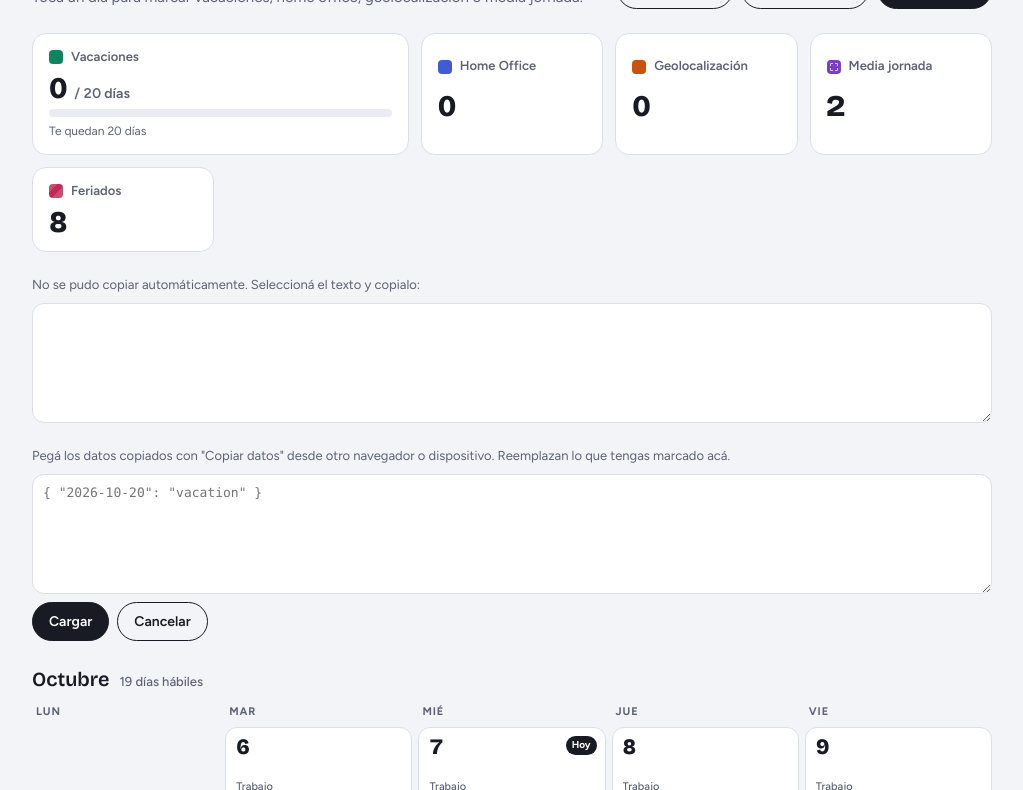
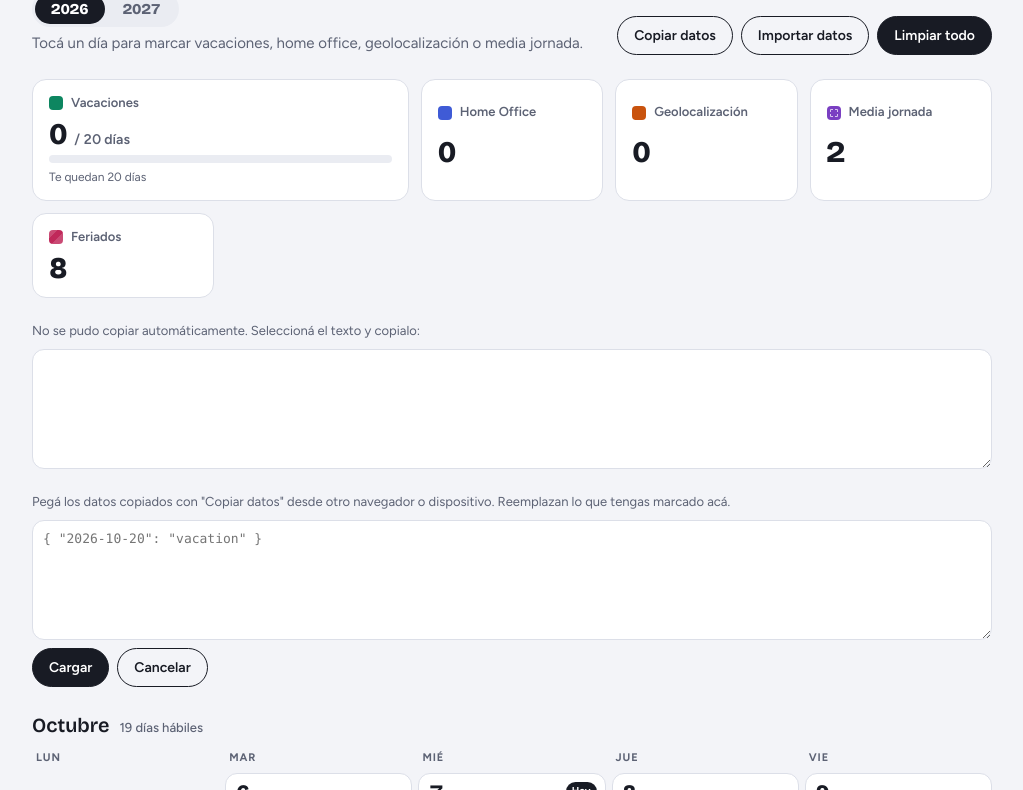
Before and after one commit to repo-hernan-tranquillo/calendar-vacaciones, a plain HTML site: page index.html in a window 1280 px wide. Shown: the part 101-891 px from the top of the page, without its empty margins (128-1151 px from the left). Drawn offline with nearby package versions, Linux system fonts and the light colour scheme.

Commit message:
Agregar 2027 con selector de año
Cada año tiene sus meses, su resumen y su tope de vacaciones (20 en 2026, 30 en 2027). Feriados nacionales 2027 con trasladables ya movidos, Día del Municipal y media jornada el 24 y 31/12.

Co-Authored-By: Claude Opus 5.5 <noreply@anthropic.com>

```diff
--- a/index.html
+++ b/index.html
@@ -3,7 +3,7 @@
 <head>
 <meta charset="utf-8">
 <meta name="viewport" content="width=device-width, initial-scale=1, viewport-fit=cover">
-<title>Calendario Laboral 2026</title>
+<title>Calendario Laboral</title>
 <meta name="description" content="Organizador de vacaciones, home office y feriados.">
 <meta name="theme-color" content="#f3f4f8" media="(prefers-color-scheme: light)">
 <meta name="theme-color" content="#101219" media="(prefers-color-scheme: dark)">
@@ -100,6 +100,29 @@
     text-wrap: balance;
   }
   .sub { margin: 6px 0 0; color: var(--muted); }
+  .years {
+    display: inline-flex;
+    gap: 2px;
+    margin-top: 10px;
+    padding: 3px;
+    border-radius: 999px;
+    background: var(--surface-2);
+  }
+  .year-btn {
+    appearance: none;
+    font: 700 15px var(--font-display);
+    font-variant-numeric: tabular-nums;
+    padding: 6px 16px;
+    border: 0;
+    border-radius: 999px;
+    background: transparent;
+    color: var(--muted);
+    cursor: pointer;
+    transition: background-color .15s ease, color .15s ease;
+  }
+  .year-btn:hover { color: var(--fg); }
+  .year-btn[aria-pressed="true"] { background: var(--ink-btn); color: var(--on-ink); }
+  .year-btn:focus-visible { outline: 3px solid var(--ring); outline-offset: 2px; }
   .actions { display: flex; gap: 8px; flex-wrap: wrap; }
   .btn {
     font: 600 14px var(--font-body);
@@ -318,7 +341,11 @@
 <div class="wrap">
   <header>
     <div>
-      <h1>Calendario Laboral 2026</h1>
+      <h1>Calendario Laboral</h1>
+      <div class="years" role="group" aria-label="Año">
+        <button class="year-btn" type="button" data-year="2026" aria-pressed="false">2026</button>
+        <button class="year-btn" type="button" data-year="2027" aria-pressed="false">2027</button>
+      </div>
       <p class="sub">Tocá un día para marcar vacaciones, home office, geolocalización o media jornada.</p>
     </div>
     <div class="actions">
@@ -331,7 +358,7 @@
   <section class="summary" aria-label="Resumen">
     <div class="stat vac" id="vacStat">
       <div class="stat-head"><span class="swatch" style="--c: var(--vac)"></span>Vacaciones</div>
-      <div class="stat-value"><span id="vacCount">0</span> <small>/ 20 días</small></div>
+      <div class="stat-value"><span id="vacCount">0</span> <small id="vacMax">/ 20 días</small></div>
       <div class="bar"><i id="vacBar"></i></div>
       <div class="stat-note" id="vacNote">Te quedan 20 días</div>
     </div>
@@ -376,7 +403,13 @@
 
 <script>
   const STORAGE_KEY = 'calendarData';
-  const MAX_VACATION = 20;
+  const YEAR_KEY = 'calendarYear';
+  // Cada año arranca en `from` (mes 0–11, día) y tiene su propio tope de vacaciones.
+  const YEARS = {
+    2026: { from: [9, 6], maxVacation: 20 },
+    2027: { from: [0, 1], maxVacation: 30 }
+  };
+  // Solo días hábiles. Los trasladables 2027 ya están movidos según la Ley 27.399; faltan los puentes turísticos 2027 (los fija un decreto).
   const HOLIDAYS = {
     '2026-10-12': 'Día de la Raza',
     '2026-11-09': 'Visita del Papa',
@@ -385,7 +418,20 @@
     '2026-11-23': 'Soberanía Nacional',
     '2026-12-07': 'Feriado puente',
     '2026-12-08': 'Inmaculada Concepción',
-    '2026-12-25': 'Navidad'
+    '2026-12-25': 'Navidad',
+    '2027-01-01': 'Año Nuevo',
+    '2027-02-08': 'Carnaval',
+    '2027-02-09': 'Carnaval',
+    '2027-03-24': 'Día de la Memoria',
+    '2027-03-26': 'Viernes Santo',
+    '2027-04-02': 'Malvinas',
+    '2027-05-25': 'Revolución de Mayo',
+    '2027-06-21': 'Güemes',
+    '2027-07-09': 'Independencia',
+    '2027-08-16': 'San Martín',
+    '2027-10-11': 'Diversidad Cultural',
+    '2027-11-11': 'Día del Municipal',
+    '2027-12-08': 'Inmaculada Concepción'
   };
   const TYPES = {
     work: 'Trabajo',
@@ -397,17 +443,30 @@
   const TYPE_COLOR = { work: 'var(--surface-2)', vacation: 'var(--vac)', homeoffice: 'var(--ho)', geoloc: 'var(--geo)', halfday: 'var(--half)' };
   const DEFAULTS = {
     '2026-12-24': 'halfday',
-    '2026-12-31': 'halfday'
+    '2026-12-31': 'halfday',
+    '2027-12-24': 'halfday',
+    '2027-12-31': 'halfday'
   };
-  const MONTHS = [
-    { year: 2026, month: 9, from: 6, name: 'Octubre' },
-    { year: 2026, month: 10, from: 1, name: 'Noviembre' },
-    { year: 2026, month: 11, from: 1, name: 'Diciembre' }
-  ];
+  const MONTH_NAMES = ['Enero', 'Febrero', 'Marzo', 'Abril', 'Mayo', 'Junio', 'Julio', 'Agosto', 'Septiembre', 'Octubre', 'Noviembre', 'Diciembre'];
   const DOW = ['Lun', 'Mar', 'Mié', 'Jue', 'Vie'];
 
   let data = readStore();
+  let year = readYear();
   let lastChanged = null;
+
+  function readYear() {
+    let saved = null;
+    try { saved = Number(localStorage.getItem(YEAR_KEY)); } catch (e) {}
+    if (YEARS[saved]) return saved;
+    const now = new Date().getFullYear();
+    return YEARS[now] ? now : Number(Object.keys(YEARS)[0]);
+  }
+  function monthsOf(y) {
+    const [m0, d0] = YEARS[y].from;
+    const list = [];
+    for (let m = m0; m < 12; m++) list.push({ year: y, month: m, from: m === m0 ? d0 : 1, name: MONTH_NAMES[m] });
+    return list;
+  }
 
   function readStore() {
     try {
@@ -433,7 +492,7 @@
   }
   function count(type) {
     const keys = new Set([...Object.keys(data), ...Object.keys(DEFAULTS)]);
-    return [...keys].filter(k => stateOf(k) === type).length;
+    return [...keys].filter(k => k.startsWith(year + '-') && stateOf(k) === type).length;
   }
 
   function render() {
@@ -441,8 +500,12 @@
     root.innerHTML = '';
     const today = todayKey();
     let holidayCount = 0;
+    const maxVacation = YEARS[year].maxVacation;
 
-    MONTHS.forEach(({ year, month, from, name }) => {
+    document.title = `Calendario Laboral ${year}`;
+    document.querySelectorAll('.year-btn').forEach(b => b.setAttribute('aria-pressed', String(Number(b.dataset.year) === year)));
+
+    monthsOf(year).forEach(({ year, month, from, name }) => {
       const section = document.createElement('section');
       section.className = 'month';
       const days = [];
@@ -515,11 +578,12 @@
 
     const vac = count('vacation');
     document.getElementById('vacCount').textContent = vac;
-    document.getElementById('vacBar').style.width = Math.min(100, vac / MAX_VACATION * 100) + '%';
-    const left = MAX_VACATION - vac;
+    document.getElementById('vacMax').textContent = `/ ${maxVacation} días`;
+    document.getElementById('vacBar').style.width = Math.min(100, vac / maxVacation * 100) + '%';
+    const left = maxVacation - vac;
     document.getElementById('vacNote').textContent = left > 0
       ? `Te quedan ${left} ${left === 1 ? 'día' : 'días'}`
-      : 'Llegaste al máximo de 20 días';
+      : `Llegaste al máximo de ${maxVacation} días`;
     document.getElementById('vacStat').classList.toggle('full', left <= 0);
     document.getElementById('hoCount').textContent = count('homeoffice');
     document.getElementById('geoCount').textContent = count('geoloc');
@@ -542,7 +606,8 @@
     if (wasOpenHere) return;
 
     const current = stateOf(key);
-    const atLimit = count('vacation') >= MAX_VACATION && current !== 'vacation';
+    const maxVacation = YEARS[year].maxVacation;
+    const atLimit = count('vacation') >= maxVacation && current !== 'vacation';
 
     const menu = document.createElement('div');
     menu.className = 'menu';
@@ -577,7 +642,7 @@
       if (type === 'vacation' && atLimit) {
         opt.disabled = true;
         const note = document.createElement('small');
-        note.textContent = 'Límite de 20 días alcanzado';
+        note.textContent = `Límite de ${maxVacation} días alcanzado`;
         text.appendChild(note);
       }
       opt.addEventListener('click', () => {
@@ -613,6 +678,18 @@
   document.addEventListener('keydown', e => { if (e.key === 'Escape') closeMenu(); });
   window.addEventListener('scroll', closeMenu, { passive: true });
   window.addEventListener('resize', closeMenu);
+
+  document.querySelectorAll('.year-btn').forEach(btn => {
+    btn.addEventListener('click', () => {
+      const next = Number(btn.dataset.year);
+      if (next === year) return;
+      year = next;
+      try { localStorage.setItem(YEAR_KEY, String(year)); } catch (e) {}
+      closeMenu();
+      render();
+      window.scrollTo({ top: 0 });
+    });
+  });
 
   let toastTimer = null;
   function toast(msg) {
```
Also changed, not shown: manifest.webmanifest, 1 other file.
